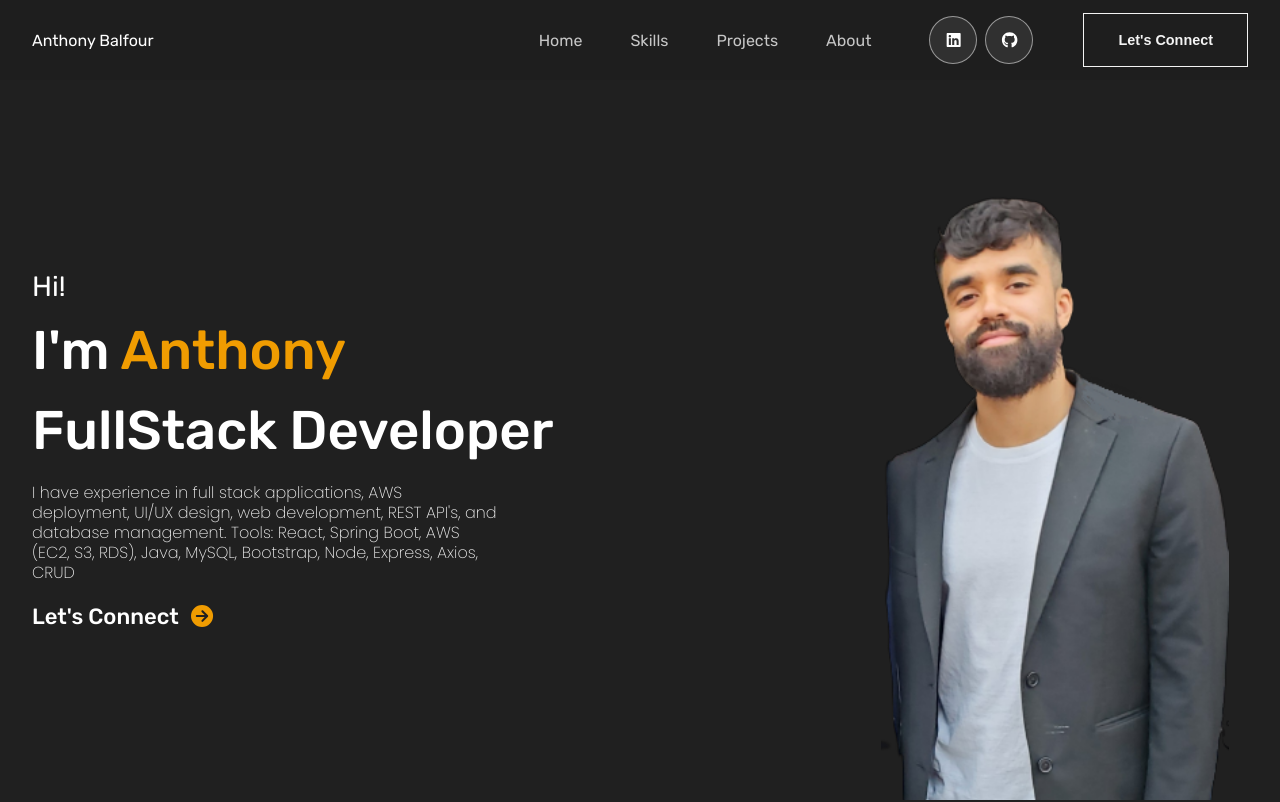
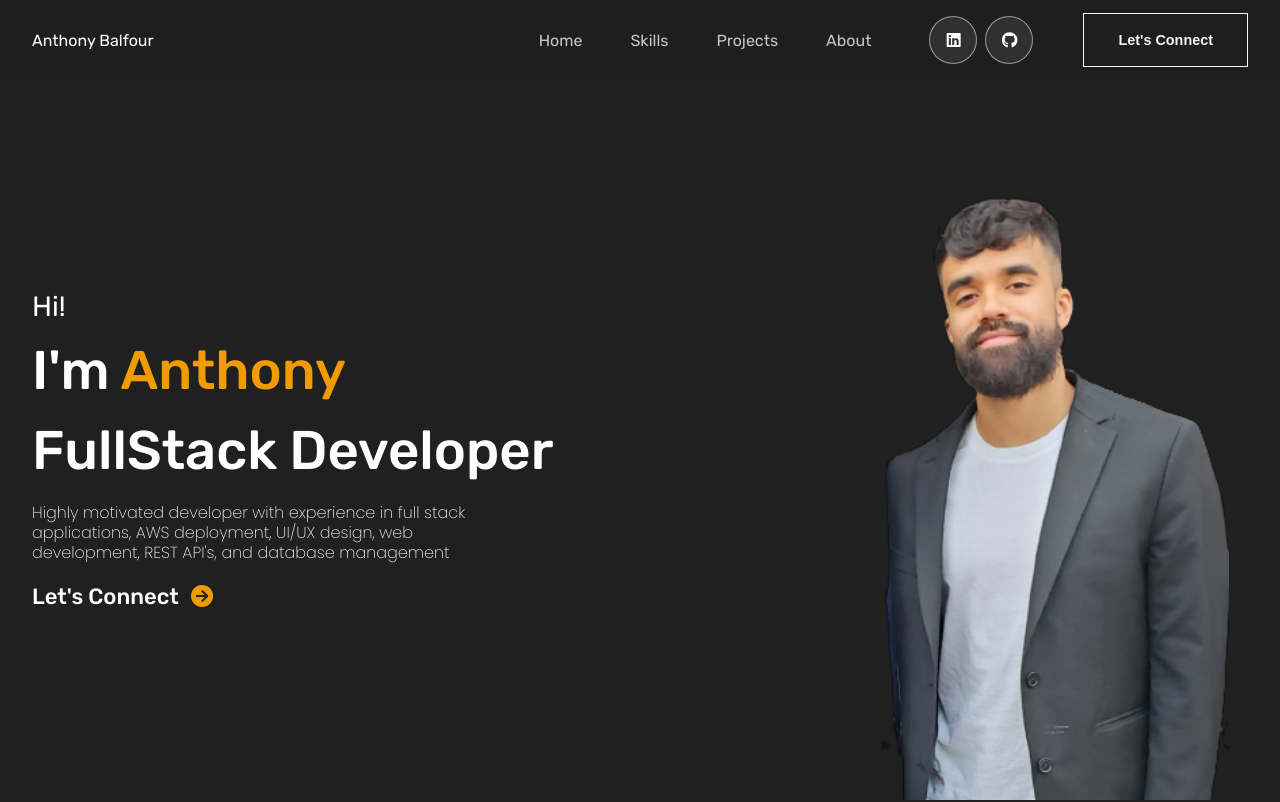
Before and after one commit to anthony-balfour/anthony-balfour.github.io, a React (Create React App) app: page / in a window 1280 px wide. Shown: the top 802 px of the page. Built offline with nearby package versions, Linux system fonts and the light colour scheme; a web font is replaced by a local one.

Commit message:
updated intro section

```diff
--- a/src/Sections/Intro/intro.js
+++ b/src/Sections/Intro/intro.js
@@ -21,10 +21,10 @@ const Intro = () => {
         <p id="hello">Hi!</p>
         <p className="intro-text">I'm <span id="introName">Anthony</span></p>
         <span className="intro-text" id="web-dev">FullStack Developer</span>
-        <p className="intro-paragraph">I have experience in full stack applications, AWS deployment, UI/UX design, web development, REST API's,
-          and database management.
-          Tools: React, Spring Boot, AWS (EC2, S3, RDS), Java, MySQL, Bootstrap, Node, Express, Axios, CRUD </p>
-        {/* <p className="intro-paragraph">(and using pictures with ghost hands)</p> */}
+        <p className="intro-paragraph"> Highly motivated developer with experience in full stack applications, AWS deployment, UI/UX design, web development, REST API's,
+          and database management </p>
+          {/* Tools: React, Spring Boot, AWS (EC2, S3, RDS), Java, MySQL, Bootstrap, Node, Express, Axios, CRUD </p> */}
+
 
         <Link id="intro-connect" to="contact" smooth={true} duration={600}>
           <span>Let's Connect</span>
```
